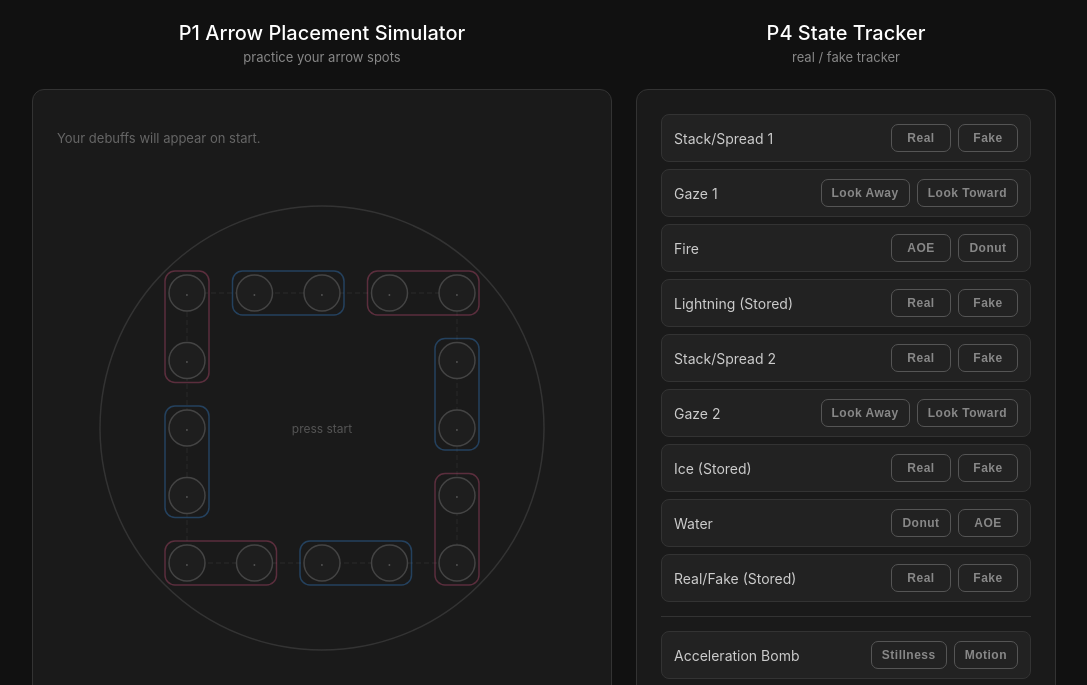
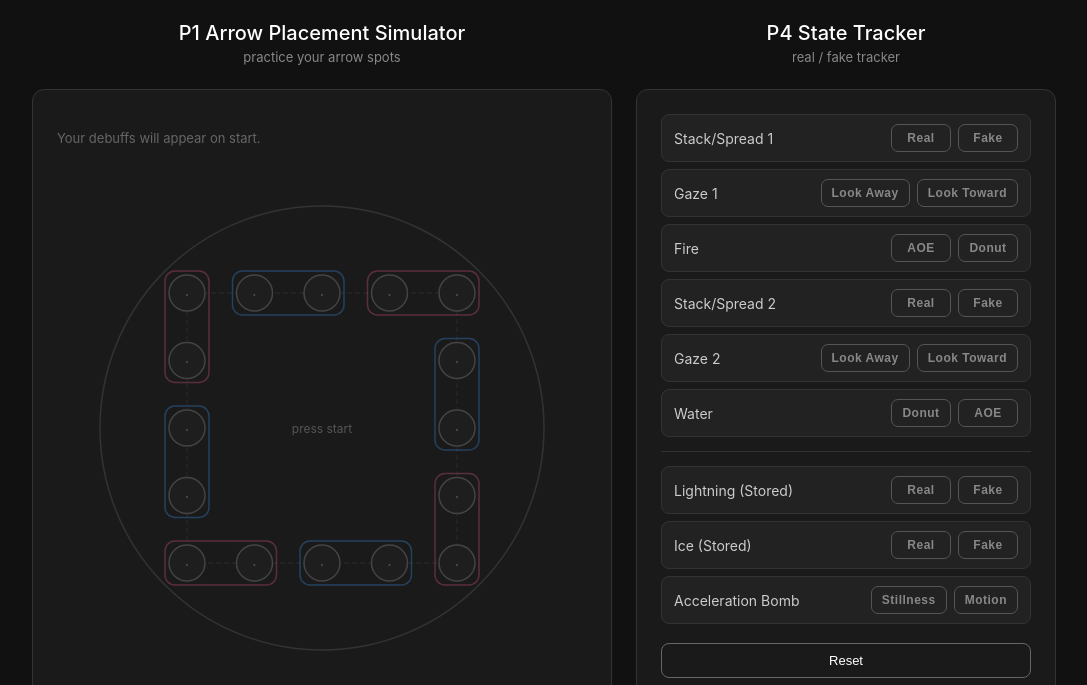
Before and after one commit to Pres-Pineapple/pres-pineapple.github.io, a plain HTML site: page index.html in a window 1280 px wide. Shown: the part 79-764 px from the top of the page, without its empty margins (96-1183 px from the left). Drawn offline with Linux system fonts and the light colour scheme.

Commit message:
Update p4 tracker

```diff
--- a/index.html
+++ b/index.html
@@ -444,12 +444,9 @@ const RF_STEPS=[
   {label:"Stack/Spread 1"},
   {label:"Gaze 1",real:"Look Away",fake:"Look Toward"},
   {label:"Fire",real:"AOE",fake:"Donut"},
-  {label:"Lightning (Stored)"},
   {label:"Stack/Spread 2"},
   {label:"Gaze 2",real:"Look Away",fake:"Look Toward"},
-  {label:"Ice (Stored)"},
   {label:"Water",real:"Donut",fake:"AOE"},
-  {label:"Real/Fake (Stored)"},
 ];
 
 const rfContainer=document.getElementById('rf-steps');
@@ -491,7 +488,15 @@ RF_STEPS.forEach((step)=>{
   );
 });
 
-document.getElementById('rf-bomb').appendChild(
+const rfBomb=document.getElementById('rf-bomb');
+
+rfBomb.appendChild(
+  rfMakeRow('Lightning (Stored)',{cls:'real',text:'Real'},{cls:'fake',text:'Fake'})
+);
+rfBomb.appendChild(
+  rfMakeRow('Ice (Stored)',{cls:'real',text:'Real'},{cls:'fake',text:'Fake'})
+);
+rfBomb.appendChild(
   rfMakeRow(
     'Acceleration Bomb',
     {cls:'stillness',text:'Stillness'},
```
